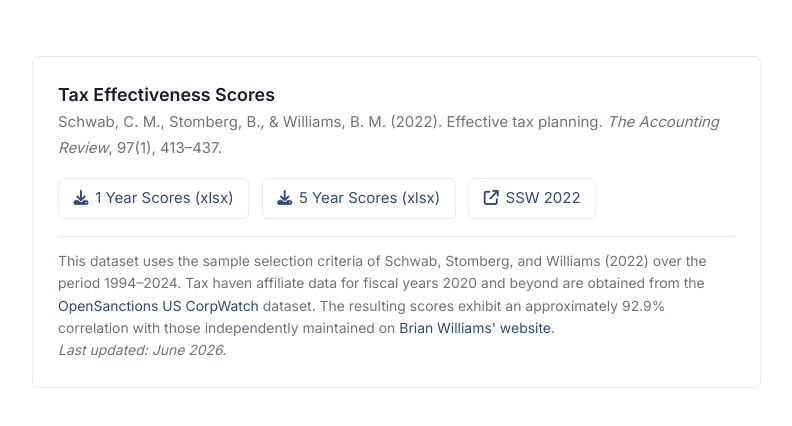
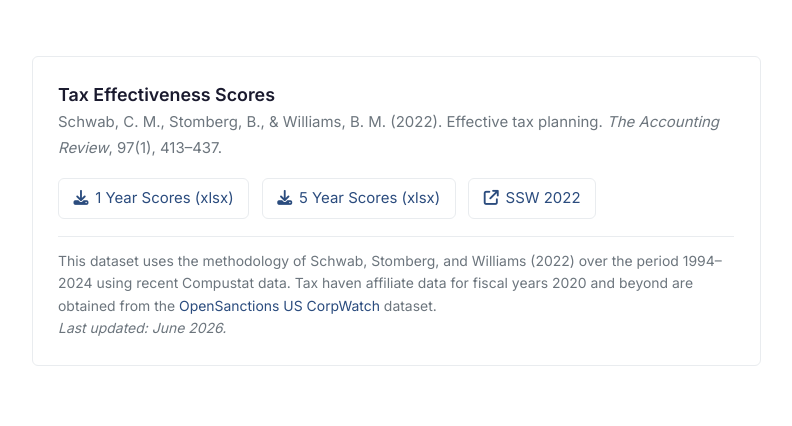
Before and after one commit to pratikkothari123/pratik-kothari-website, a plain HTML site: page data-code.html in a window 1280 px wide. Shown: the part 234-660 px from the top of the page, without its empty margins (244-1036 px from the left). Drawn offline with Linux system fonts and the light colour scheme.

Commit message:
Update tax effectiveness data note

```diff
--- a/data-code.html
+++ b/data-code.html
@@ -97,7 +97,7 @@
             </a>
           </div>
           <div class="data-note">
-            <p>This dataset uses the sample selection criteria of Schwab, Stomberg, and Williams (2022) over the period 1994&ndash;2024. Tax haven affiliate data for fiscal years 2020 and beyond are obtained from the <a href="https://www.opensanctions.org/datasets/us_corpwatch/" target="_blank" rel="noopener">OpenSanctions US CorpWatch</a> dataset. The resulting scores exhibit an approximately 92.9% correlation with those independently maintained on <a href="https://sites.google.com/view/brianmwilliams/tax-effectiveness-scores" target="_blank" rel="noopener">Brian Williams' website</a>.</p>
+            <p>This dataset uses the methodology of Schwab, Stomberg, and Williams (2022) over the period 1994&ndash;2024 using recent Compustat data. Tax haven affiliate data for fiscal years 2020 and beyond are obtained from the <a href="https://www.opensanctions.org/datasets/us_corpwatch/" target="_blank" rel="noopener">OpenSanctions US CorpWatch</a> dataset.</p>
             <p><em>Last updated: June 2026.</em></p>
           </div>
         </div>
```
